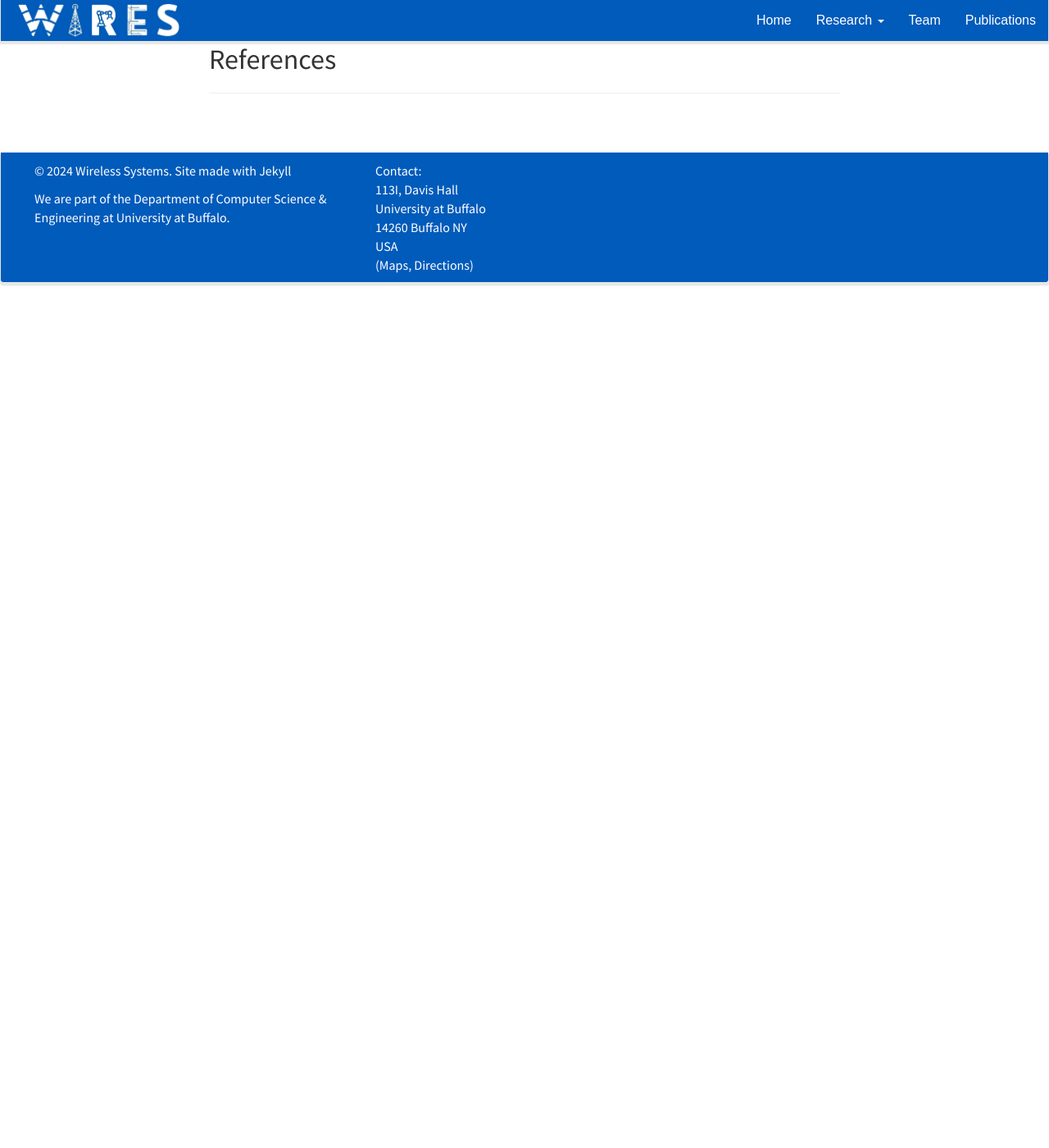
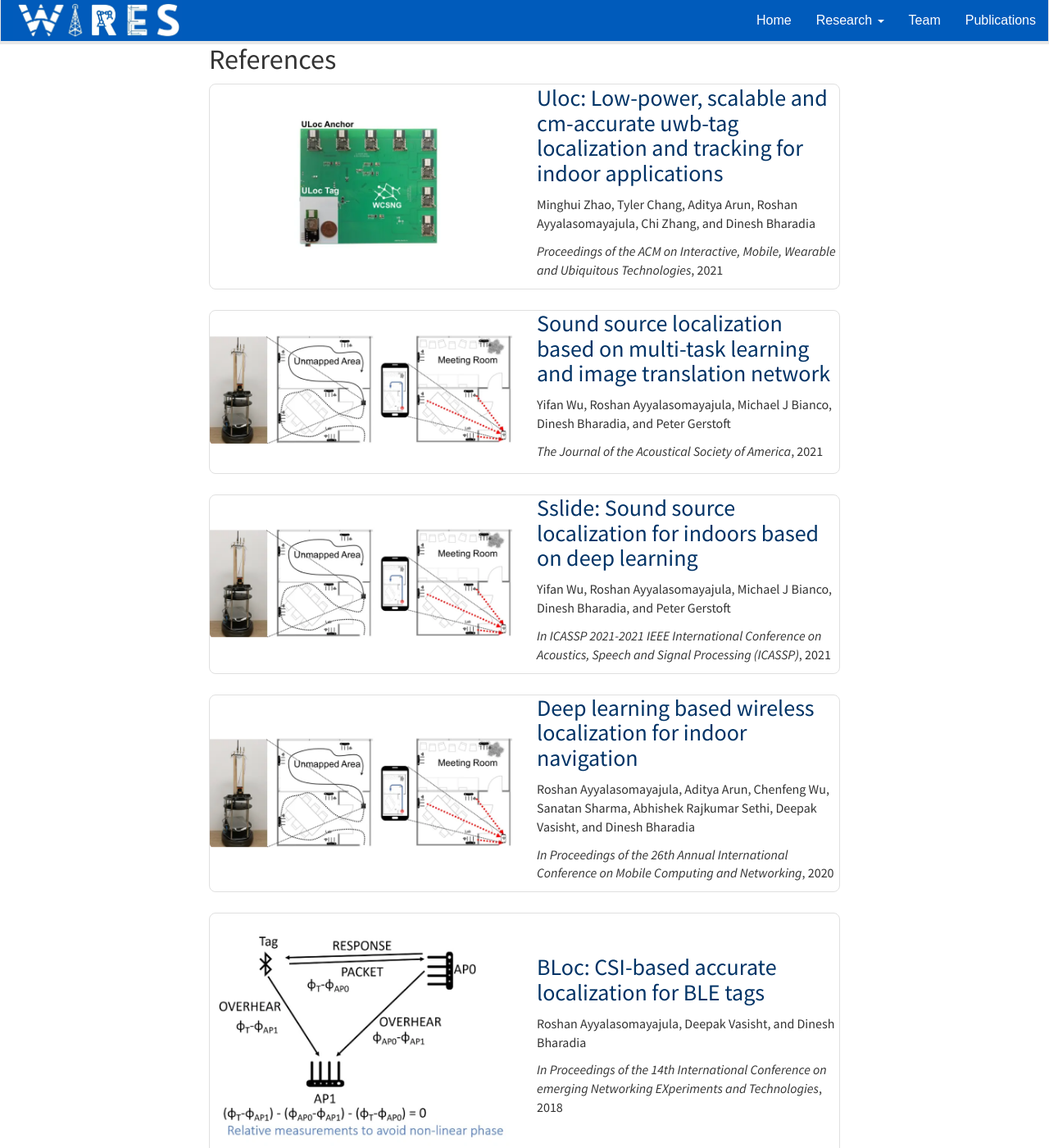
Before and after one commit to WIRES-UB/wires-ub.github.io, a Jekyll site: the page built from _pages/Research_Areas/localization.md, in a window 1280 px wide and 1400 px high, scrolled down 1120 px. Shown: the whole window at 82% size. Built offline with Jekyll 4.4.1, drawn with Linux system fonts in a browser that asks for light colours; nearby versions of some CDN libraries; before the commit the page ends 1490 px from its top, so only the background shows below that.

Commit message:
Update reference for each research areas, fix bug research button can't be pressed on minimized brower.

```diff
--- a/_includes/header.html
+++ b/_includes/header.html
@@ -15,8 +15,9 @@
 		<li><a href="{{ site.url }}{{ site.baseurl }}/">Home</a></li>
 		<!-- <li><a href="{{ site.url }}{{ site.baseurl }}/research">Research</a></li> -->
 		<li class="dropdown">
-          <a href="{{ site.url }}{{ site.baseurl }}/research" class="dropdown-toggle" data-toggle="dropdown" role="button" aria-haspopup="true" aria-expanded="false">Research <span class="caret"></span></a>
-          <ul class="dropdown-menu">
+          <!-- <a href="{{ site.url }}{{ site.baseurl }}/research" class="dropdown-toggle" data-toggle="dropdown" role="button" aria-haspopup="true" aria-expanded="false">Research <span class="caret"></span></a> -->
+		  <a href="{{ site.url }}{{ site.baseurl }}/research" role="button" aria-haspopup="true" aria-expanded="false">Research <span class="caret"></span></a>
+		  <ul class="dropdown-menu">
 			<li><a href="{{ site.baseurl }}/research/localization/">LOCALIZATION AND NAVIGATION</a></li>
             <li><a href="{{ site.baseurl }}/research/digital-twins/">DIGITAL-TWINS FOR SENSING</a></li>
             <li><a href="{{ site.baseurl }}/research/robotics/">WIRELESS FOR ROBOTICS</a></li>
--- a/_pages/Research_Areas/localization.md
+++ b/_pages/Research_Areas/localization.md
@@ -28,18 +28,70 @@
   <p>Two of the major issues for localization and navigation using wireless-sensors is the need to overcome two major issues with wireless transmissions: Multipath and Non-Line of Sight issues. My research focuses on solving these issues to achieve accurate indoor localization and navigation for Wi-Fi devices in <a href="https://wcsng.ucsd.edu/dloc/" target="_blank">DLoc</a> and open-sourced the first largest dataset called <a href="https://wcsng.ucsd.edu/wild/" target="_blank">WILD</a>; also to achieve low-power localization using BLE devices in <a href="https://wcsng.ucsd.edu/bloc/" target="_blank">BLoc</a>; and UWB based industrial assets localization based on the upcoming industrial FiRa standards in <a href="https://wcsng.ucsd.edu/uloc/" target="_blank">ULoc</a> that achieves 14x better battery life while achiieving 5x times better localization accuracy and stability compared to the COTS devices.</p>
   <!-- Publications Section -->
   <h2>References</h2>
-  <hr>
-  <div class="publications-list">
-    {% for publi in site.data.publist %}
-      {% if publi.category == "localization" %}
-        <div class="publication-item">
-          <p class="pub-title">{{ publi.title }}</p>
-          <p class="pub-authors"><em>{{ publi.authors }}</em></p>
-          <a href="{{ publi.link.url }}" target="_blank">{{ publi.link.display }}</a>
-        </div>
-      {% endif %}
-    {% endfor %}
-  </div>
 
+  <a href="https://wcsng.ucsd.edu/uloc/" class="research-box">
+    <div class="row vertical-align">
+      <div class="col-md-6">
+        <img src="{{ site.baseurl }}/images/Research_Pics/Localization/uloc-images-large-800.webp" alt="Privacy for Sensing" class="img-responsive">
+      </div>
+      <div class="col-md-6">
+        <h3>Uloc: Low-power, scalable and cm-accurate uwb-tag localization and tracking for indoor applications</h3>
+        <p>Minghui Zhao, Tyler Chang, Aditya Arun, Roshan Ayyalasomayajula, Chi Zhang, and Dinesh Bharadia</p>
+        <p><i>Proceedings of the ACM on Interactive, Mobile, Wearable and Ubiquitous Technologies</i>, 2021</p>
+      </div>
+    </div>
+  </a>
+
+  <a href="" class="research-box">
+    <div class="row vertical-align">
+      <div class="col-md-6">
+        <img src="{{ site.baseurl }}/images/Research_Pics/Localization/dloc-800.webp" alt="Privacy for Sensing" class="img-responsive">
+      </div>
+      <div class="col-md-6">
+        <h3>Sound source localization based on multi-task learning and image translation network</h3>
+        <p>Yifan Wu, Roshan Ayyalasomayajula, Michael J Bianco, Dinesh Bharadia, and Peter Gerstoft</p>
+        <p><i>The Journal of the Acoustical Society of America</i>, 2021</p>
+      </div>
+    </div>
+  </a>
+
+  <a href="https://doi.org/10.1109/ICASSP39728.2021.9415109" class="research-box">
+    <div class="row vertical-align">
+      <div class="col-md-6">
+        <img src="{{ site.baseurl }}/images/Research_Pics/Localization/dloc-800.webp" alt="Privacy for Sensing" class="img-responsive">
+      </div>
+      <div class="col-md-6">
+        <h3>Sslide: Sound source localization for indoors based on deep learning</h3>
+        <p>Yifan Wu, Roshan Ayyalasomayajula, Michael J Bianco, Dinesh Bharadia, and Peter Gerstoft</p>
+        <p><i>In ICASSP 2021-2021 IEEE International Conference on Acoustics, Speech and Signal Processing (ICASSP)</i>, 2021</p>
+      </div>
+    </div>
+  </a>
+
+  <a href="https://wcsng.ucsd.edu/dloc/" class="research-box">
+    <div class="row vertical-align">
+      <div class="col-md-6">
+        <img src="{{ site.baseurl }}/images/Research_Pics/Localization/dloc-800.webp" alt="Privacy for Sensing" class="img-responsive">
+      </div>
+      <div class="col-md-6">
+        <h3>Deep learning based wireless localization for indoor navigation</h3>
+        <p>Roshan Ayyalasomayajula, Aditya Arun, Chenfeng Wu, Sanatan Sharma, Abhishek Rajkumar Sethi, Deepak Vasisht, and Dinesh Bharadia</p>
+        <p><i>In Proceedings of the 26th Annual International Conference on Mobile Computing and Networking</i>, 2020</p>
+      </div>
+    </div>
+  </a>
+
+  <a href="https://wcsng.ucsd.edu/bloc/" class="research-box">
+    <div class="row vertical-align">
+      <div class="col-md-6">
+        <img src="{{ site.baseurl }}/images/Research_Pics/Localization/bloc_3rd_contribution-800.webp" alt="Privacy for Sensing" class="img-responsive">
+      </div>
+      <div class="col-md-6">
+        <h3>BLoc: CSI-based accurate localization for BLE tags</h3>
+        <p>Roshan Ayyalasomayajula, Deepak Vasisht, and Dinesh Bharadia</p>
+        <p><i>In Proceedings of the 14th International Conference on emerging Networking EXperiments and Technologies</i>, 2018</p>
+      </div>
+    </div>
+  </a>
 </div>
 {:/nomarkdown}
```
Also changed, not shown: _pages/Research_Areas/digital_twin.md (+13 -12 lines), _pages/Research_Areas/privacy.md (+13 -12 lines), _pages/Research_Areas/wireless_robot.md (+39 -12 lines), Gemfile.lock, images/Research_Pics/Digital_Twin/locap_deployed-800.webp (added), images/Research_Pics/Localization/bloc_3rd_contribution-800.webp (added), images/Research_Pics/Localization/dloc-800.webp (added), images/Research_Pics/Localization/uloc-images-large-800.webp (added), images/Research_Pics/Privacy/mirage-800_1.webp (added), images/Research_Pics/Robotics/p2slam-800.webp (added), images/Research_Pics/Robotics/viwid-800.webp (added).
